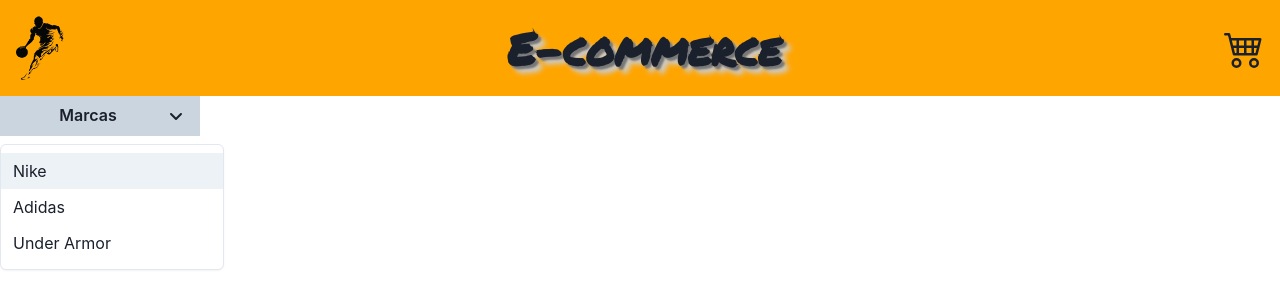
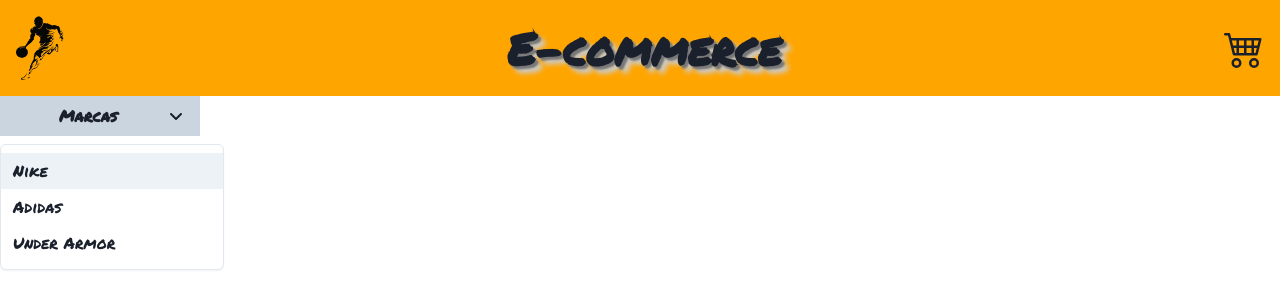
Before and after one commit to Piccoli4/BasketDrip, a React (Vite) app: page / in a window 1280 px wide. Both pictures are taken after a click on the button "Marcas". Shown: the top 308 px of the page. Built offline with nearby package versions, Linux system fonts and the light colour scheme.

Commit message:
Cambio font

```diff
--- a/src/components/ItemListContainer/ItemListContainer.jsx
+++ b/src/components/ItemListContainer/ItemListContainer.jsx
@@ -19,10 +19,11 @@ const ItemListContainer = () => {
               backgroundColor={'#FFA500'}
               w={'200px'}
               borderRadius={'none'}
+              fontFamily={'Permanent Marker'}
             >
               Marcas
             </MenuButton>
-            <MenuList>
+            <MenuList fontFamily={'Permanent Marker'}>
                 <MenuItem>Nike</MenuItem>
                 <MenuItem>Adidas</MenuItem>
                 <MenuItem>Under Armor</MenuItem>
```
